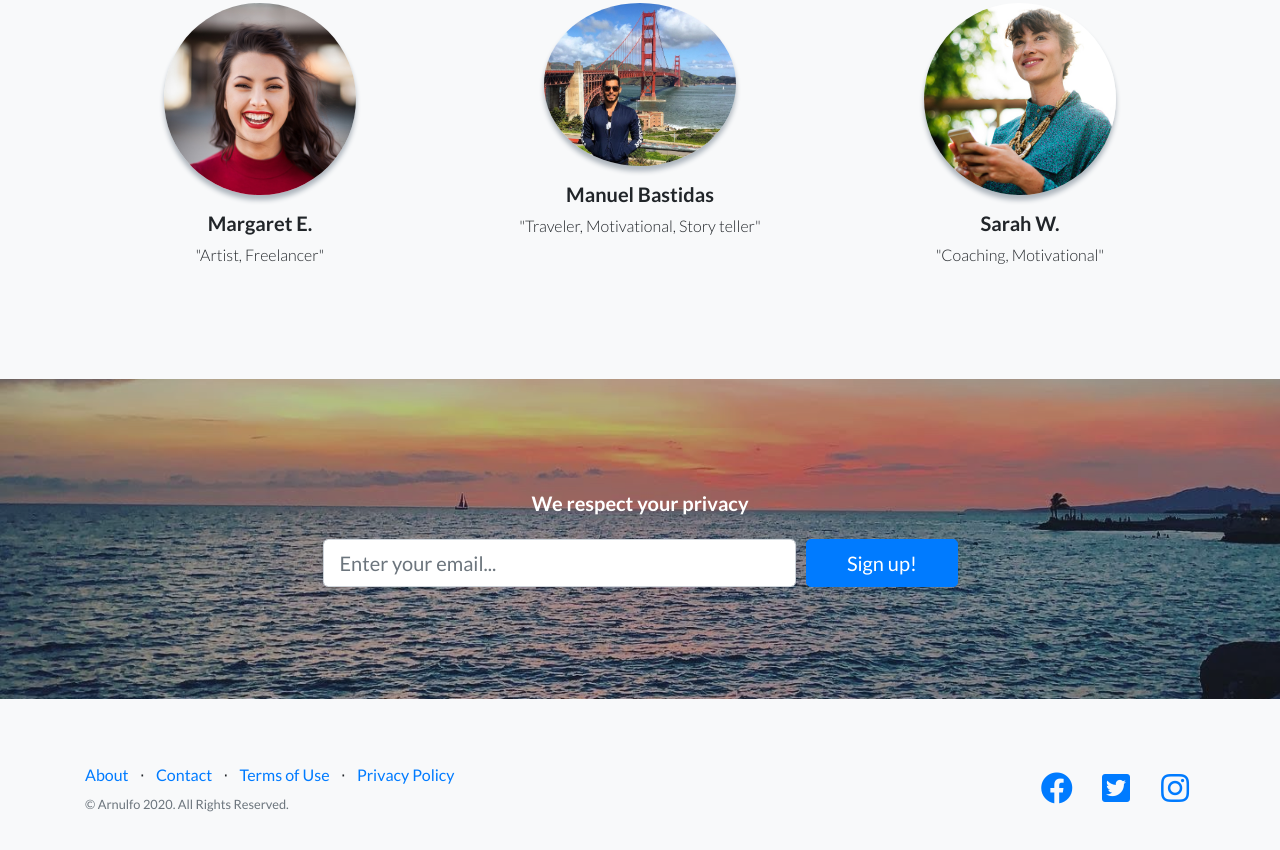
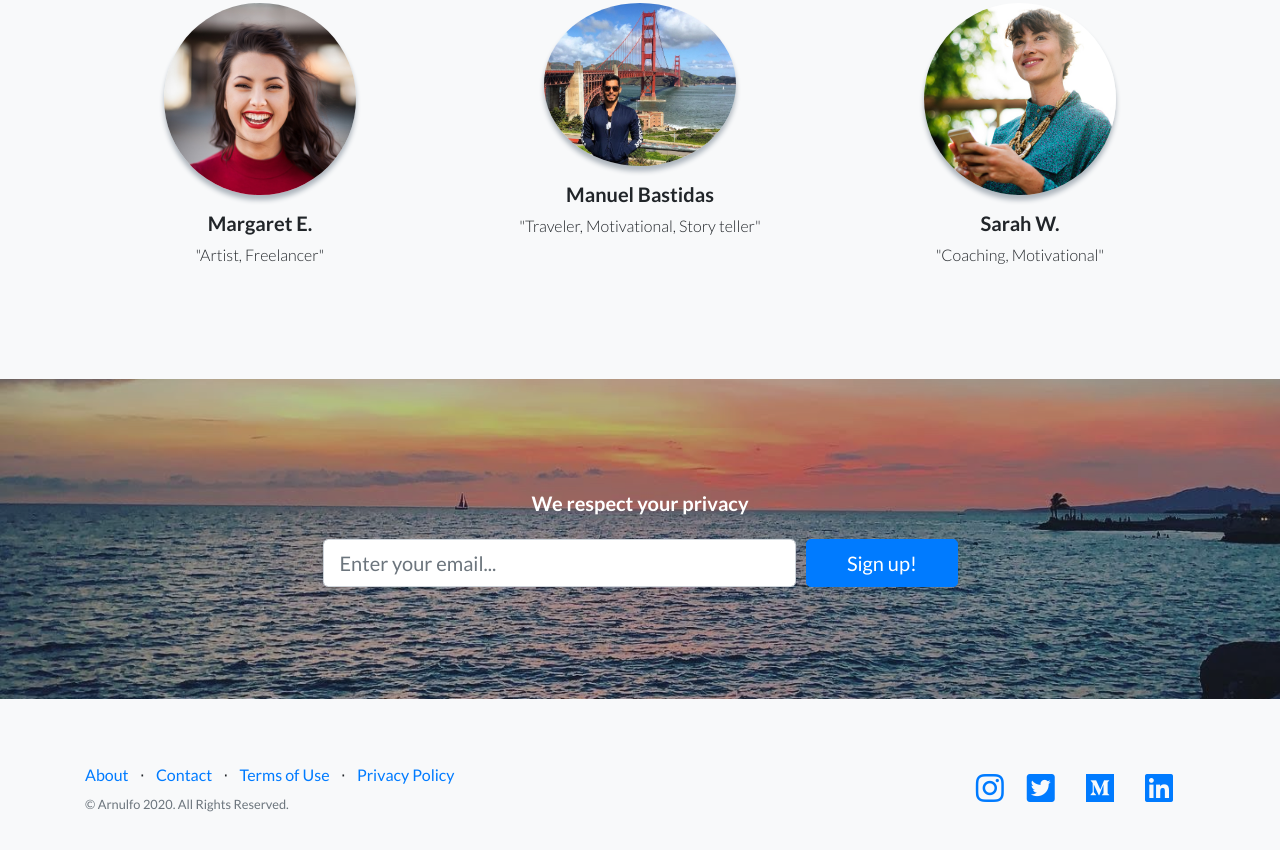
Before and after one commit to yosef7/personal-page, a website: page index.html in a window 1280 px wide. Shown: the part 2722-3572 px from the top of the page. Drawn offline with Linux system fonts and the light colour scheme.

Commit message:
redes sociales

```diff
--- a/index.html
+++ b/index.html
@@ -200,21 +200,40 @@
         </div>
         <div class="col-lg-6 h-100 text-center text-lg-right my-auto">
           <ul class="list-inline mb-0">
+
+            <li class="list-inline-item">
+              <a href="https://www.instagram.com/arnulfo_07">
+                <i class="fab fa-instagram fa-2x fa-fw"></i>
+              </a>
+            </li>
+
+            <li class="list-inline-item mr-3">
+              <a href="https://twitter.com/arnuIfo_07">
+                <i class="fab fa-twitter-square fa-2x fa-fw"></i>
+              </a>
+            </li>
+
+            <li class="list-inline-item mr-3">
+              <a href="https://arnulfo.medium.com">
+                <i class="fab fa-medium fa-2x fa-fw"></i>
+              </a>
+            </li>
+
+            <li class="list-inline-item mr-3">
+              <a href="https://www.linkedin.com/in/arnulfo-rh">
+                <i class="fab fa-linkedin fa-2x fa-fw"></i>
+              </a>
+            </li>
+
+            <!--
             <li class="list-inline-item mr-3">
               <a href="https://www.facebook.com/josereyes.ah">
                 <i class="fab fa-facebook fa-2x fa-fw"></i>
               </a>
             </li>
-            <li class="list-inline-item mr-3">
-              <a href="https://twitter.com/arnuIfo_07">
-                <i class="fab fa-twitter-square fa-2x fa-fw"></i>
-              </a>
-            </li>
-            <li class="list-inline-item">
-              <a href="https://www.instagram.com/arnulfo_07">
-                <i class="fab fa-instagram fa-2x fa-fw"></i>
-              </a>
-            </li>
+            -->
+
+
           </ul>
         </div>
       </div>
```
